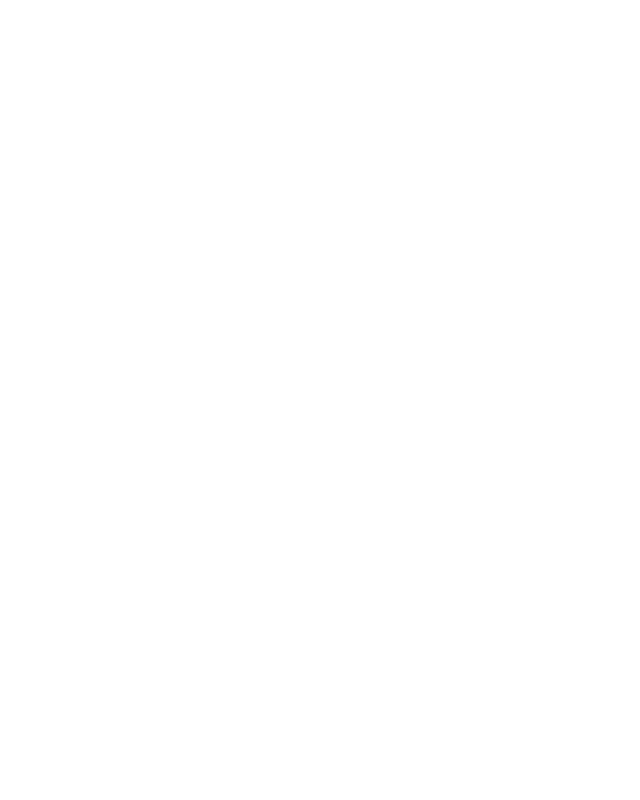
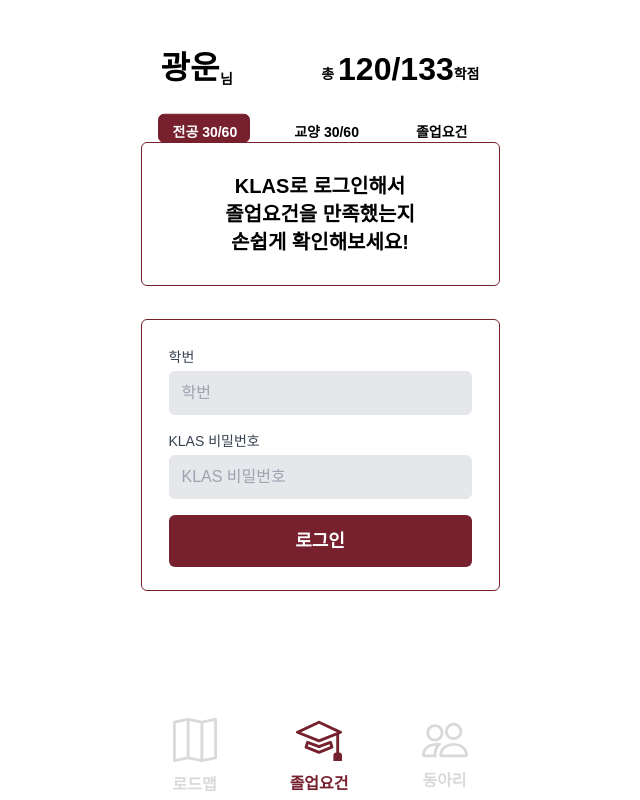
Before and after one commit to kwthon-2024/Team6_FE, a React (Create React App) app: page /pages/graduationklas in a window 1280 px wide. Before the commit this address had no page. Shown: the whole page, without its empty margins (320-960 px from the left). Built offline with nearby package versions, Linux system fonts and the light colour scheme; a web font is replaced by a local one.

Commit message:
feat: 졸업요건 초기 화면 개발

```diff
--- a/src/App.js
+++ b/src/App.js
@@ -11,6 +11,7 @@
 import Login from './pages/Login';
 import Graduation from './pages/Graduation';
 import Roadmap from './pages/Roadmap';
+import GraduationKlas from './pages/GraduationKlas';
 
 import './App.css';
 import './styles/text.css';
@@ -24,10 +25,11 @@
       <Router>
         <Routes>
           <Route path="/" element={<Layout />}>
-          <Route path="/login" element={<Login />} />
-          <Route path="/signup" element={<SignUp />} />
+            <Route path="/login" element={<Login />} />
+            <Route path="/signup" element={<SignUp />} />
             <Route path="/pages" element={<BottomMenu />}>
               <Route path="roadmap" element={<Roadmap />} />
+              <Route path="graduationklas" element={<GraduationKlas />} />
               <Route path="graduation" element={<Graduation />} />
               <Route path="clubs" element={<Clubs />} />
               <Route path="clubs/calendar" element={<ClubsCalendar />} />
--- /dev/null
+++ b/src/pages/GraduationKlas.jsx
@@ -0,0 +1,119 @@
+import React, { useState } from 'react';
+import Graduation from './Graduation';
+
+function GraduationKlas() {
+  /** 전공: 0, 교양: 1, 졸업요건 2 */
+  const [menu1, setMenu1] = useState(0);
+
+  return (
+    <div className="graduation">
+      <div className="title j-content-between">
+        <div className="name a-items-end">
+          <h1 className="p-32-700">광운</h1>
+          <p className="p-14-700" style={{ margin: '0.5px' }}>
+            님
+          </p>
+        </div>
+        <div className="total-credit a-items-end">
+          <p className="p-14-700">총&nbsp;</p>
+          <h1 className="p-32-700">120/133</h1>
+          <p className="p-14-700">학점</p>
+        </div>
+      </div>
+
+      <div className="common f-dir-column a-items-center">
+        <div style={{ width: '100%' }}>
+          <div className="select-menu j-content-between">
+            <div className="select-p">
+              {menu1 === 0 ? <div className="selected"></div> : null}
+              <p
+                className={
+                  menu1 === 0 ? 'p-14-600 c-white' : 'p-14-600 c-black'
+                }
+              >
+                전공 30/60
+              </p>
+            </div>
+            <div className="select-p">
+              {menu1 === 1 ? <div className="selected"></div> : null}
+              <p
+                className={
+                  menu1 === 1 ? 'p-14-600 c-white' : 'p-14-600 c-black'
+                }
+              >
+                교양 30/60
+              </p>
+            </div>
+            <div className="select-p">
+              {menu1 === 2 ? (
+                <div
+                  className="selected"
+                  style={{ transform: 'translate(-22.5px, -25%)' }}
+                ></div>
+              ) : null}
+              <p
+                className={
+                  menu1 === 2 ? 'p-14-600 c-white' : 'p-14-600 c-black'
+                }
+              >
+                졸업요건
+              </p>
+            </div>
+          </div>
+        </div>
+        <div className="select-menu-content">
+          <div className="font-bold text-xl p-4 text-center">
+            KLAS로 로그인해서
+            <br /> 졸업요건을 만족했는지 <br />
+            손쉽게 확인해보세요!
+          </div>
+        </div>
+      </div>
+      <>
+        <div className="ABEEK f-dir-column a-items-center j-content-between">
+          <div className="select-menu-content">
+            <form className="p-3 w-full max-w-md flex flex-col space-y-4">
+              <div>
+                <label
+                  htmlFor="username"
+                  className="block text-sm font-medium text-gray-700 mb-1"
+                >
+                  학번
+                </label>
+                <input
+                  type="text"
+                  id="username"
+                  placeholder="학번"
+                  className="w-full p-3 rounded-md bg-gray-200 border border-gray-200 focus:outline-none focus:ring-1 focus:ring-main01"
+                />
+              </div>
+              <div>
+                <label
+                  htmlFor="password"
+                  className="block text-sm font-medium text-gray-700 mb-1"
+                >
+                  KLAS 비밀번호
+                </label>
+                <input
+                  type="password"
+                  id="password"
+                  placeholder="KLAS 비밀번호"
+                  className="w-full p-3 rounded-md bg-gray-200 border border-gray-200 focus:outline-none focus:ring-1 focus:ring-main01"
+                />
+              </div>
+
+              <button
+                type="submit"
+                className="w-full bg-main01 text-white py-3 rounded-md font-bold text-lg hover:bg-main01 transition"
+              >
+                로그인
+              </button>
+            </form>
+          </div>
+        </div>
+      </>
+    </div>
+  );
+}
+
+export default GraduationKlas;
```
